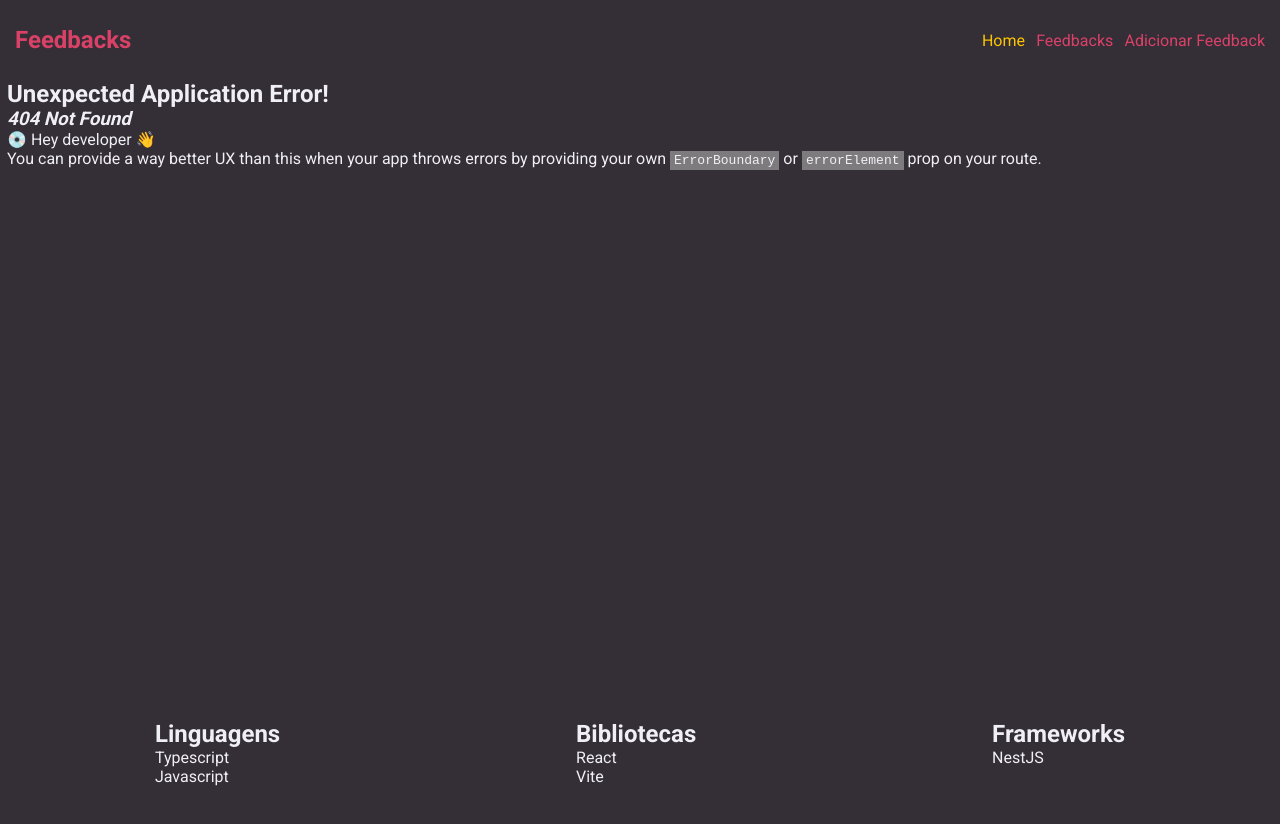
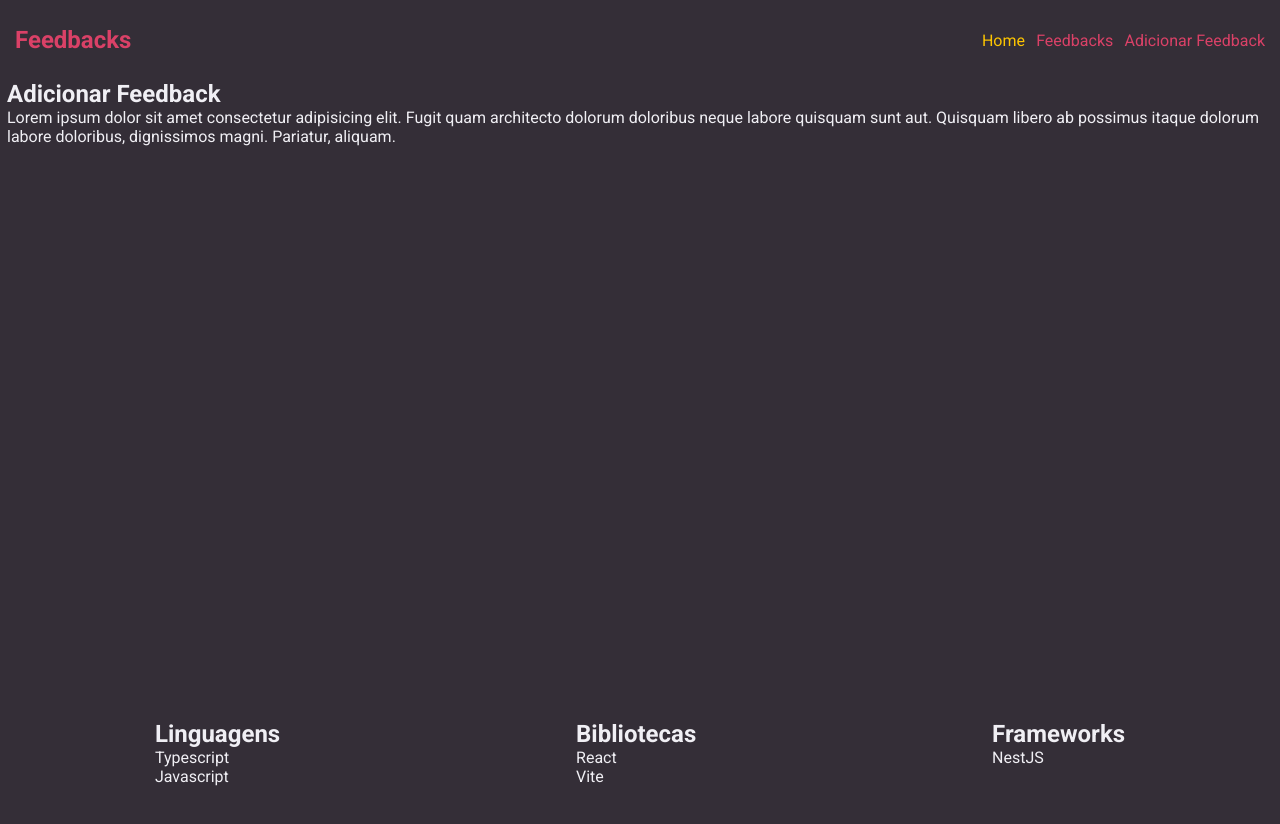
Before and after one commit to Kauan-Azevedo/react_nest_feedback, a React (Vite) app in the folder frontend/: page /feedbacks/adicionar in a window 1280 px wide. Before the commit this address had no page. Shown: the top 824 px of the page. Built offline with nearby package versions, Linux system fonts and the light colour scheme.

Commit message:
feat: add page + animation css

```diff
--- a/frontend/src/layouts/Header/index.tsx
+++ b/frontend/src/layouts/Header/index.tsx
@@ -16,7 +16,7 @@ export function Header() {
             <a href="/feedbacks">Feedbacks</a>
           </li>
           <li>
-            <a href="#adicionar">Adicionar Feedback</a>
+            <a href="/feedbacks/adicionar">Adicionar Feedback</a>
           </li>
         </ul>
       </nav>
--- a/frontend/src/main.tsx
+++ b/frontend/src/main.tsx
@@ -6,6 +6,7 @@ import { Home } from "./pages/Home";
 import { Feedbacks } from "./pages/Feedbacks";
 import { Header } from "./layouts/Header";
 import { Footer } from "./layouts/Footer";
+import { Adicionar } from "./pages/Feedbacks/Adicionar";
 
 const router = createBrowserRouter([
   {
@@ -15,6 +16,10 @@ const router = createBrowserRouter([
   {
     path: "/feedbacks",
     element: <Feedbacks />,
+  },
+  {
+    path: "feedbacks/adicionar",
+    element: <Adicionar />,
   },
 ]);
 
--- /dev/null
+++ b/frontend/src/pages/Feedbacks/Adicionar/index.tsx
@@ -0,0 +1,15 @@
+import React from "react";
+
+export function Adicionar() {
+  return (
+    <>
+      <h2>Adicionar Feedback</h2>
+      <p>
+        Lorem ipsum dolor sit amet consectetur adipisicing elit. Fugit quam
+        architecto dolorum doloribus neque labore quisquam sunt aut. Quisquam
+        libero ab possimus itaque dolorum labore doloribus, dignissimos magni.
+        Pariatur, aliquam.
+      </p>
+    </>
+  );
+}
--- a/frontend/src/pages/Feedbacks/feedback.module.css
+++ b/frontend/src/pages/Feedbacks/feedback.module.css
@@ -18,16 +18,17 @@
 .feed-card {
     --bg-color: #413846;
     min-width: 30%;
-    min-height: 40px;
+    min-height: 100px;
     background-color: var(--bg-color);
     border: 2px solid var(--primary-color);
     padding: 10px;
     text-align: center;
-    transition: min-width .2s ease, box-shadow .2s ease;
+    transition: min-width .2s ease, box-shadow .2s ease, min-height .2s ease;
 }
 
 .feed-card:hover {
     min-width: 35%;
+    min-height: 140px;
     box-shadow: 0 0 15px 5px #00000045;
 }
 
--- a/frontend/src/pages/Home/home.module.css
+++ b/frontend/src/pages/Home/home.module.css
@@ -31,6 +31,7 @@
     position: relative;
     top: 0;
     transition: top .2s ease;
+    animation: rotate 1s alternate infinite;
 }
 
 .vantagem-card img:hover {
@@ -42,6 +43,16 @@
 .vantagem-card h3 {
     font-size: 1.3rem;
     margin: 1rem;
+}
+
+@keyframes rotate {
+    from {
+        transform: rotate(-5deg) translateY(4px);
+    }
+
+    to {
+        transform: rotate(7deg) translateY(-3px);
+    }
 }
 
 @media (max-width: 640px) {
```
